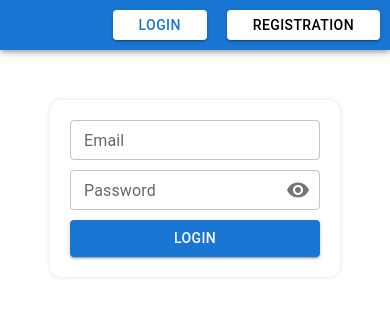
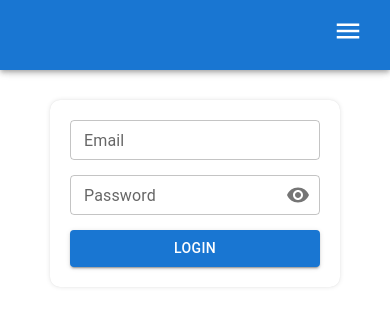
Before and after one commit to RadkoIvanUa/goit-react-hw-08-phonebook, a React (Create React App) app: page /goit-react-hw-08-phonebook/login in a window 390 px wide. Shown: the top 326 px of the page. Built offline with nearby package versions, Linux system fonts and the light colour scheme.

Commit message:
add burger menu

```diff
--- a/package.json
+++ b/package.json
@@ -4,6 +4,7 @@
   "private": true,
   "homepage": "https://RadkoIvanUa.github.io/goit-react-hw-08-phonebook/",
   "dependencies": {
+    "@chakra-ui/react": "^2.7.1",
     "@emotion/react": "^11.11.1",
     "@emotion/styled": "^11.11.0",
     "@fontsource/roboto": "^5.0.5",
@@ -13,6 +14,7 @@
     "@testing-library/react": "^12.1.4",
     "@testing-library/user-event": "^13.5.0",
     "axios": "^1.4.0",
+    "framer-motion": "^10.12.21",
     "nanoid": "^4.0.2",
     "prop-types": "^15.8.1",
     "react": "^18.1.0",
--- a/src/components/AuthNav/AuthNav.jsx
+++ b/src/components/AuthNav/AuthNav.jsx
@@ -1,8 +1,47 @@
 import { Button } from '@mui/material';
 import { AuthNavContainer, StyledLink } from './StyldedAuthNav';
 
+import { Menu, MenuButton, MenuList, MenuItem } from '@chakra-ui/react';
+import { MdMenu } from 'react-icons/md';
+import { useEffect, useState } from 'react';
+
 export default function AuthNav() {
-  return (
+  const [screenWidth, setScreenWidth] = useState({ width: window.innerWidth });
+
+  const detectedSize = () => {
+    setScreenWidth({
+      width: window.innerWidth,
+    });
+  };
+
+  useEffect(() => {
+    window.addEventListener('resize', detectedSize);
+    return () => {
+      window.removeEventListener('resize', detectedSize);
+    };
+  }, [screenWidth]);
+
+  return screenWidth.width < 450 ? (
+    <AuthNavContainer>
+      <Menu>
+        <MenuButton as={Button}>
+          <MdMenu size={30} color="white" />
+        </MenuButton>
+        <MenuList>
+          <MenuItem style={{ textAlign: 'center' }}>
+            <StyledLink style={{ fontSize: 20 }} to="/login">
+              Login
+            </StyledLink>
+          </MenuItem>
+          <MenuItem>
+            <StyledLink style={{ fontSize: 20 }} to="/registration">
+              Registration
+            </StyledLink>
+          </MenuItem>
+        </MenuList>
+      </Menu>
+    </AuthNavContainer>
+  ) : (
     <AuthNavContainer>
       <Button
         children={<StyledLink to="/login">Login</StyledLink>}
--- a/src/components/Filter/Filter.jsx
+++ b/src/components/Filter/Filter.jsx
@@ -21,7 +21,7 @@ export default function Filter() {
         size="small"
         id="outlined-basic"
         label={<MdPersonSearch />}
-        placeholder="Input name for search"
+        placeholder="Name for search"
         variant="outlined"
         type="text"
         onChange={handleChange}
--- a/src/components/StyledContainer.jsx
+++ b/src/components/StyledContainer.jsx
@@ -10,8 +10,7 @@ export const FormContainer = styled.form`
   display: flex;
   flex-direction: column;
   width: 250px;
-  gap: 10px;
-  // border: 1px solid grey;
+  gap: 15px;
   border-radius: 10px;
   padding: 20px;
   margin: 0 auto;
--- a/src/pages/ContactsPage/ContactsPage.jsx
+++ b/src/pages/ContactsPage/ContactsPage.jsx
@@ -1,5 +1,10 @@
 import { Phonebook } from 'components/Phonebook/Phonebook';
+import { Container } from 'components/StyledContainer';
 
 export default function ContactsPage() {
-  return <Phonebook />;
+  return (
+    <Container>
+      <Phonebook />
+    </Container>
+  );
 }
```
Also changed, not shown: 1 other file (tests, documents, lock files or other folders).
